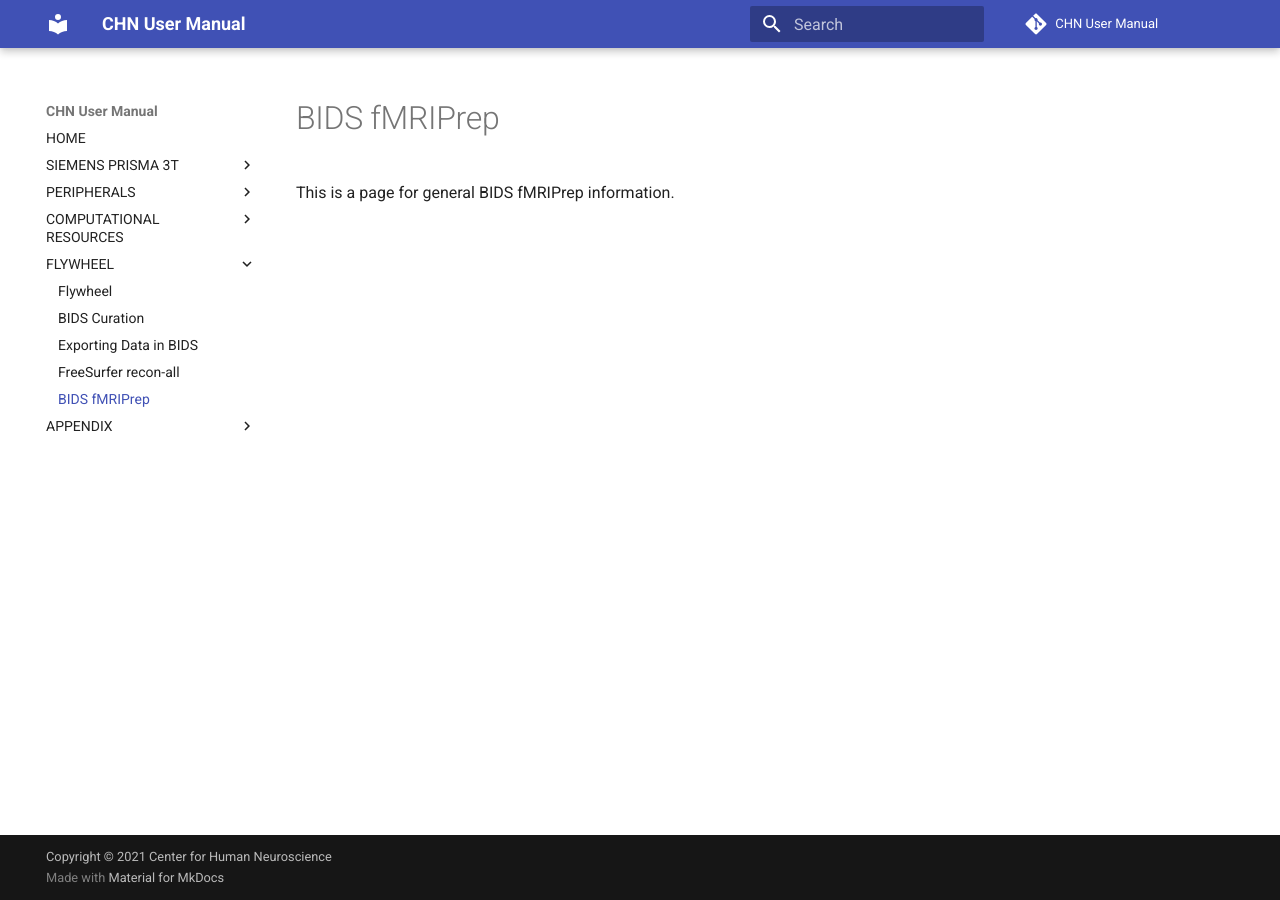
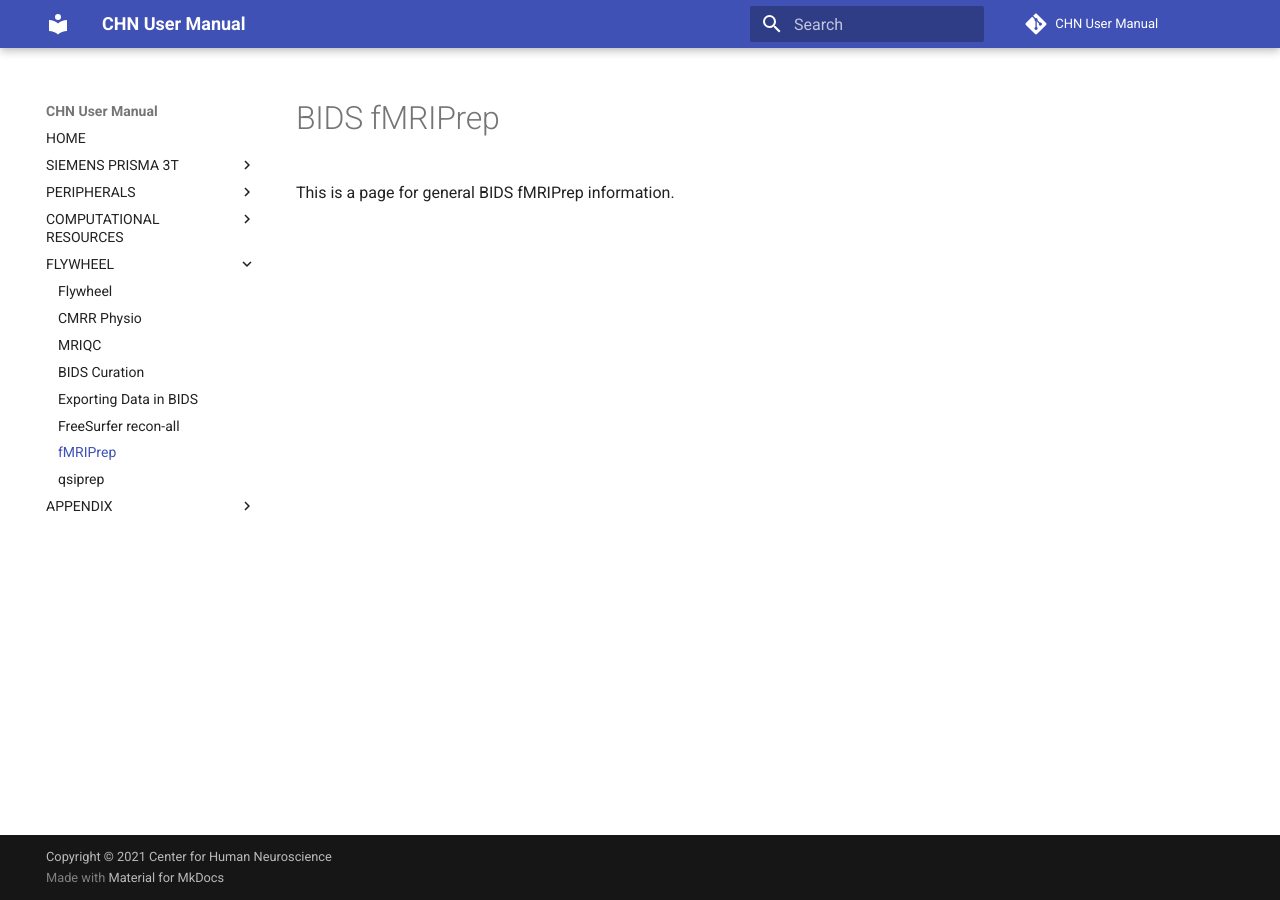
Before and after one commit to UW-CHN/CHN-User-Manual, an MkDocs documentation site: the page built from docs/flywheel/fmriprep.md, in a window 1280 px wide. Built offline with MkDocs 1.6.1 and Material for MkDocs 9.7.7, drawn with Linux system fonts in a browser that asks for light colours; nearby versions of some CDN libraries; comment, search, counter and statistics services are not loaded.

Commit message:
initialize batch 2 of flywheel gear pages

```diff
--- a/mkdocs.yml
+++ b/mkdocs.yml
@@ -34,10 +34,13 @@
     - IBIC: computational-resources/ibic.md
   - FLYWHEEL:
     - flywheel/flywheel.md
+    - CMRR Physio: flywheel/cmrr-physio.md
+    - MRIQC: flywheel/mriqc.md
     - BIDS Curation: flywheel/bids-curation.md
     - Exporting Data in BIDS: flywheel/exporting-in-bids.md
     - FreeSurfer recon-all: flywheel/freesurfer-recon-all.md
-    - BIDS fMRIPrep: flywheel/bids-fmriprep.md
+    - fMRIPrep: flywheel/fmriprep.md
+    - qsiprep: flywheel/qsiprep.md
   - APPENDIX:
     - Normal Operations Checklist: appendix/normal-checklist.md
     - Emergency Checklist: appendix/emergency-checklist.md
```
Also changed, not shown: docs/flywheel/cmrr-physio.md (added, +1 -0 lines), docs/flywheel/mriqc.md (added, +1 -0 lines), docs/flywheel/qsiprep.md (added, +1 -0 lines), docs/flywheel/fmriprep.md (renamed from docs/flywheel/bids-fmriprep.md).
